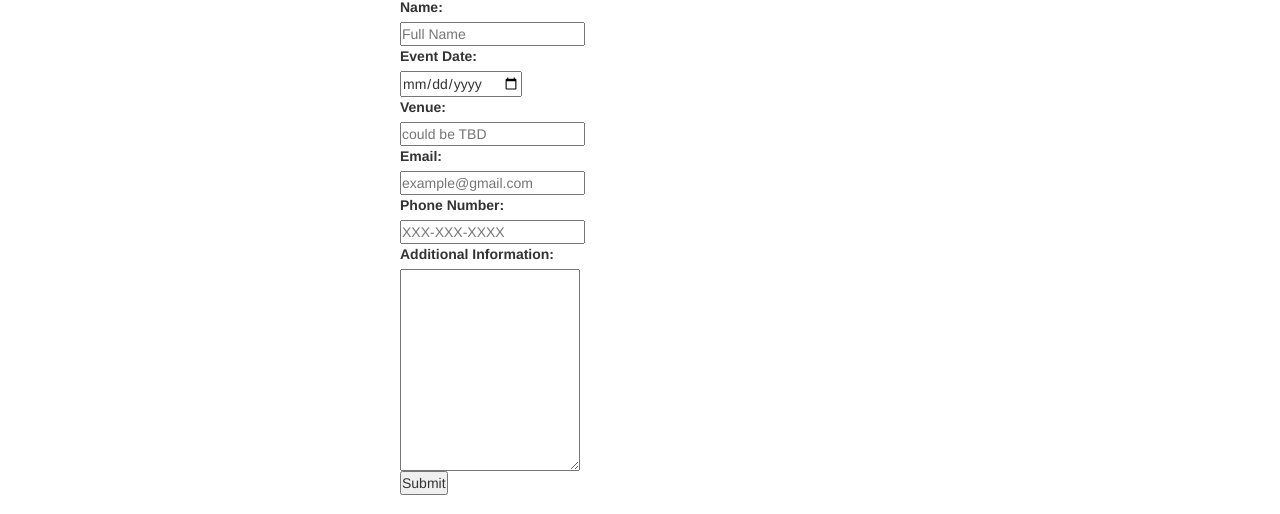
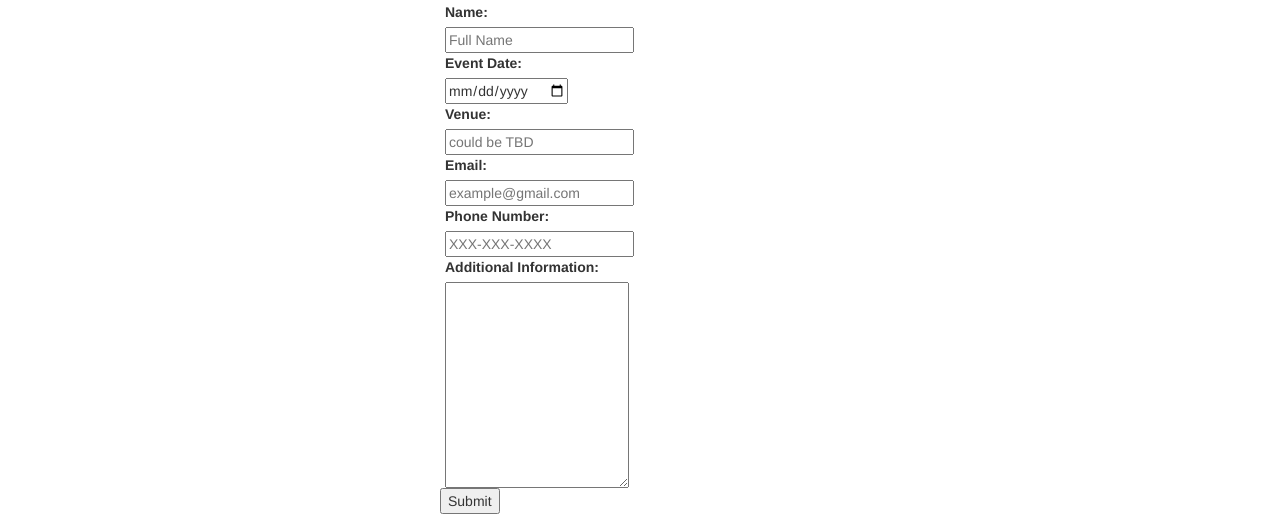
Before and after one commit to iamDio/Studio32, a website: page views/index.html in a window 1280 px wide. Shown: the part 713-1227 px from the top of the page. Drawn offline with nearby package versions, Linux system fonts and the light colour scheme.

Commit message:
added google fonts, fixed issue with list items

```diff
--- a/views/assets/css/style.css
+++ b/views/assets/css/style.css
@@ -1,3 +1,5 @@
+ @import url('https://fonts.google.com/featured/2016+Fonts+Refresh')
+
 *{
 	margin: 0;
 	padding: 0;
--- a/views/index.html
+++ b/views/index.html
@@ -104,36 +104,36 @@
 			<h1> Contact Us for a quote! </h1>
             	<form method='POST' action='/contact/submit' id="contact-form">
 	                <ul>
-	                    <li>
+	                    <ol>
 	                        <label for="name">Name:</label>
 	                        <input type="text" name="name" placeholder="Full Name">
-	                    </li>
+	                    </ol>
 
-	                    <li>
+	                    <ol>
 	                        <label for="eventDate">Event Date:</label>
 	                        <input type="date" name="eventDate" placeholder="mm/dd/yyyy">
-	                    </li>
+	                    </ol>
 
-	                    <li>
+	                    <ol>
 	                        <label for="venue">Venue:</label>
 	                        <input type="text" name="venue" placeholder="could be TBD">
-	                    </li>
+	                    </ol>
 
-	                    <li>
+	                    <ol>
 	                        <label for="email">Email:</label>
 	                        <input type="email" name="email" placeholder="example@gmail.com">
-	                    </li>
+	                    </ol>
 
-	                    <li>
+	                    <ol>
 	                        <label for="phoneNumber">Phone Number:</label>
 	                        <input type="phone" name="phoneNumber" placeholder="XXX-XXX-XXXX">
-	                    </li>
+	                    </ol>
 
 	                    <br>
-	                    <li>
+	                    <ol>
 	                        <label for="message">Additional Information:</label>
 	                        <textarea type="text" name="message" id="message" rows="10"></textarea>
-	                    </li>
+	                    </ol>
 
 	                    <br>
 	                    <input id="submit" type="submit" name="Submit">
```
